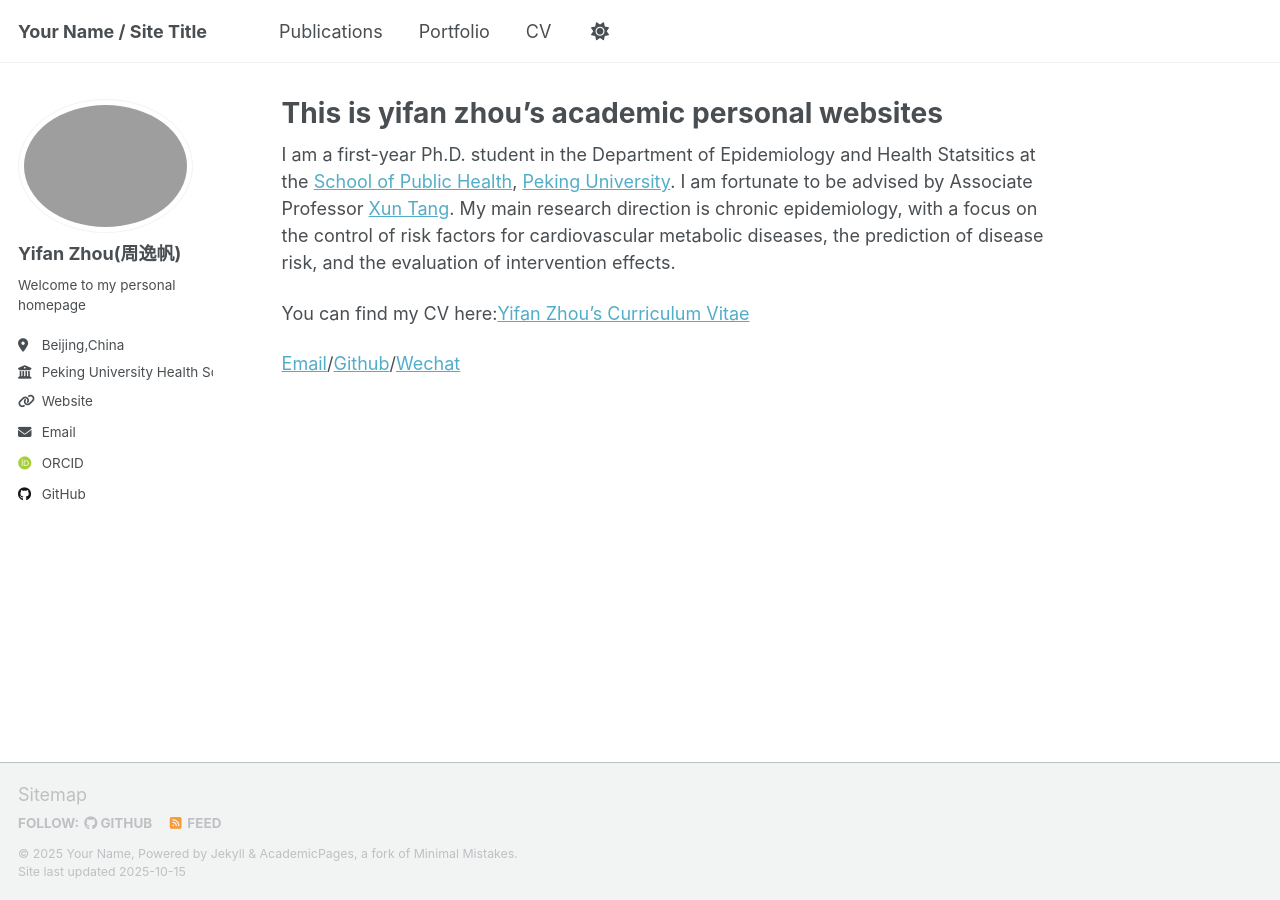
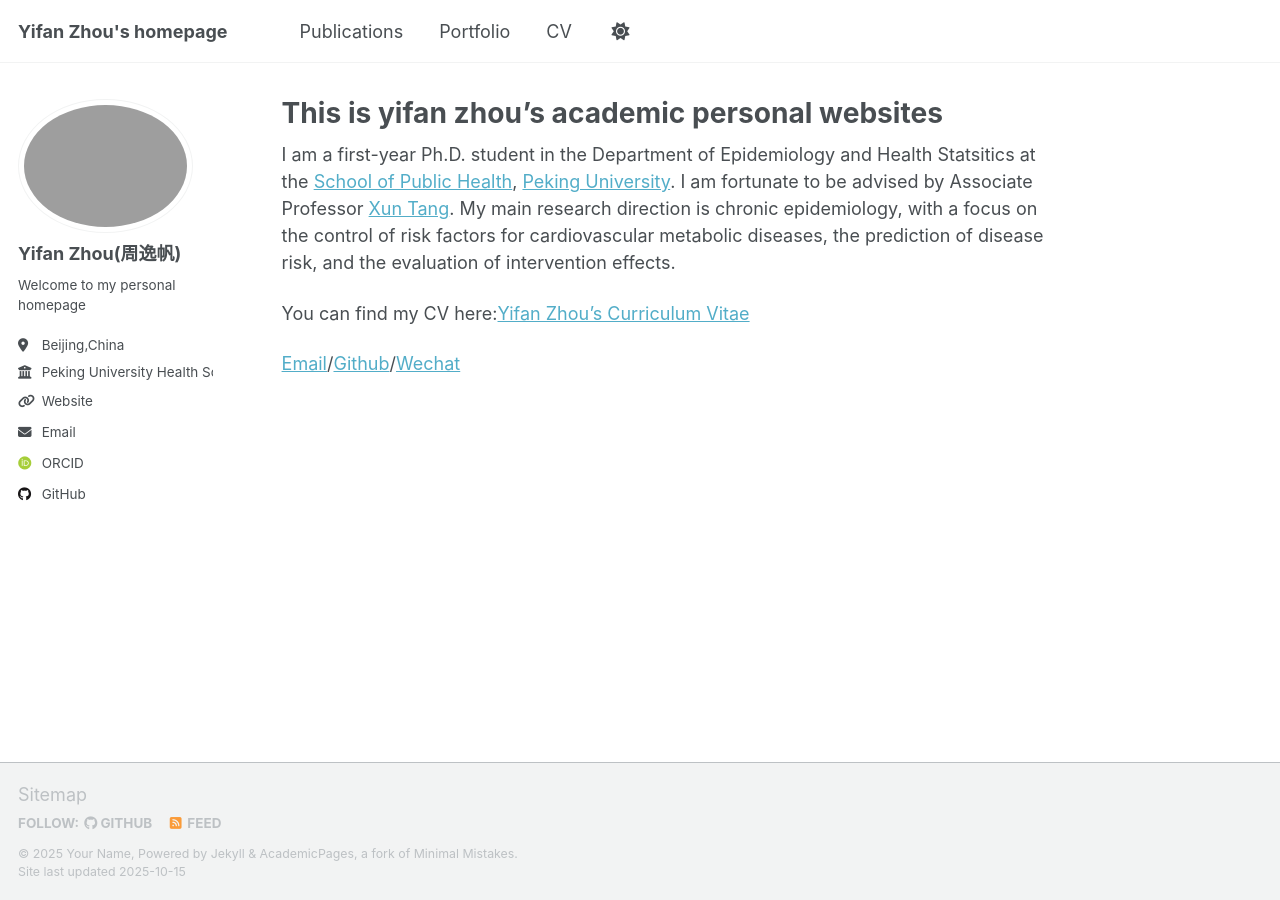
Before and after one commit to zyf20261/zyf20261.github.io, a Jekyll site: the page built from _pages/about.md, in a window 1280 px wide. Built offline with Jekyll 4.4.1, drawn with Linux system fonts in a browser that asks for light colours; some web fonts are replaced; a script that is not in the unit is left out.

Commit message:
Update _config.yml

```diff
--- a/_config.yml
+++ b/_config.yml
@@ -9,7 +9,7 @@
 # Basic Site Settings
 locale                   : "en-US"
 site_theme               : "default" # Currently available options are "default", "air"
-title                    : "Your Name / Site Title"
+title                    : "Yifan Zhou's homepage"
 title_separator          : "-"
 name                     : &name "Your Name"
 description              : &description "Your Name's academic portfolio"   # Update this with a general description of your site, this is the default if not overridden by a page
```
